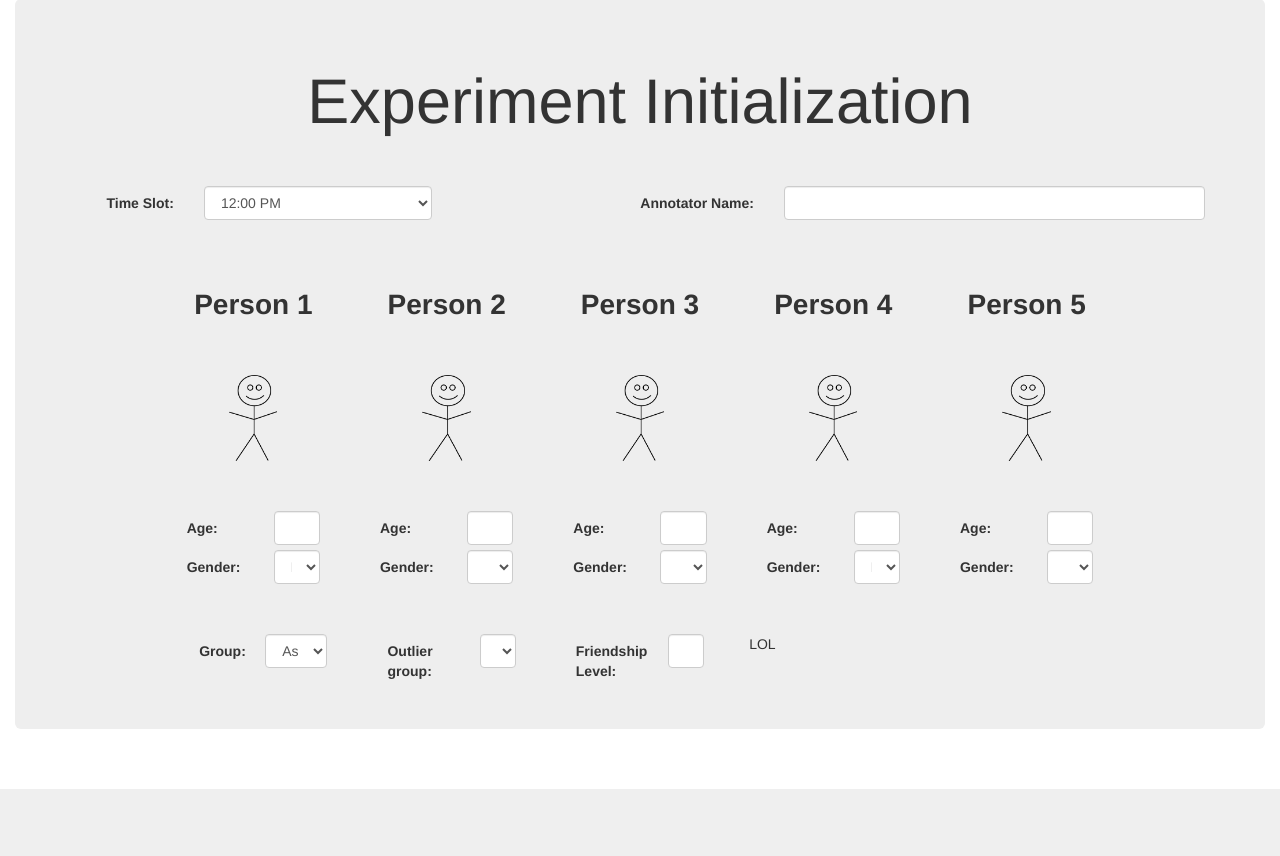
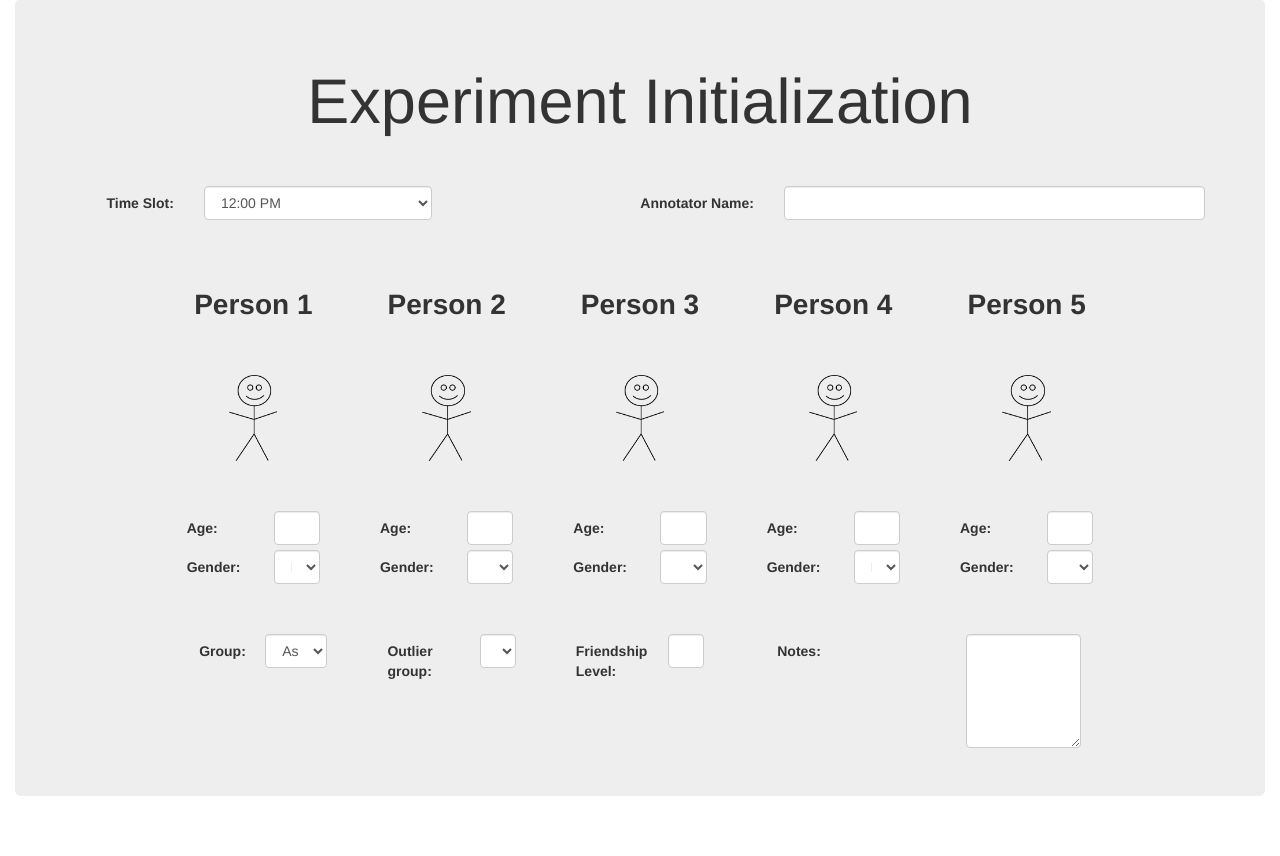
Before and after one commit to Vadman97/StudyTracker, a Flask app: page /init/ in a window 1280 px wide. Shown: the part 71-927 px from the top of the page. Before the commit the page ends 860 px from the top, so only its background shows below. Run offline with Flask 2, Linux system fonts and the light colour scheme; some libraries are stand-ins or nearby versions.

```diff
--- a/templates/initialize.html
+++ b/templates/initialize.html
@@ -82,29 +82,32 @@
 					<div class="row centeredBlock rowSpacing">
 						<div class="col-sm-1"></div>
 						<div class="col-sm-2">
-							<label class="control-label col-sm-5" style="text-align:left;" for="person{{ i }}Group">Group:</label>
+							<label class="control-label col-sm-5" style="text-align:left;" for="group">Group:</label>
 							<div class="col-sm-7">
-								<select class="form-control rightBlock" id="person{{ i }}Group" required>
+								<select class="form-control rightBlock" id="group" required>
 									<option>Assigned</option><option>Chosen</option>
 								</select>
 							</div>
 						</div>
 						<div class="col-sm-2">
-							<label class="control-label col-sm-7" style="text-align:left;" for="person{{ i }}Outlier">Outlier group:</label>
+							<label class="control-label col-sm-7" style="text-align:left;" for="outlier">Outlier group:</label>
 							<div class="col-sm-5">
-								<select class="form-control rightBlock" id="person{{ i }}Outlier" required>
+								<select class="form-control rightBlock" id="outlier" required>
 									<option>Yes</option><option>No</option>
 								</select>
 							</div>
 						</div>
 						<div class="col-sm-2">
-							<label class="control-label col-sm-7" style="text-align:left;" for="person{{ i }}Friendship">Friendship Level:</label>
+							<label class="control-label col-sm-7" style="text-align:left;" for="friendship">Friendship Level:</label>
 							<div class="col-sm-5">
-								<input type="number" class="form-control rightBlock" id="person{{ i }}Friendship" required autocomplete="off" min="1" max="10">
+								<input type="number" class="form-control rightBlock" id="friendship" required autocomplete="off" min="1" max="10">
 							</div>
 						</div>
 						<div class="col-sm-4">
-							LOL
+							<label class="control-label col-sm-3 leftBlock" for="person{{ i }}Age">Notes:</label>
+							<div class="col-sm-9">
+								<textarea class="form-control personEntry rightBlock" rows="5" id="notes" required autocomplete="off"></textarea>
+							</div>
 						</div>
 						<div class="col-sm-1"></div>
 					</div>
```
Lines whose indentation alone changed are shown as unchanged.
